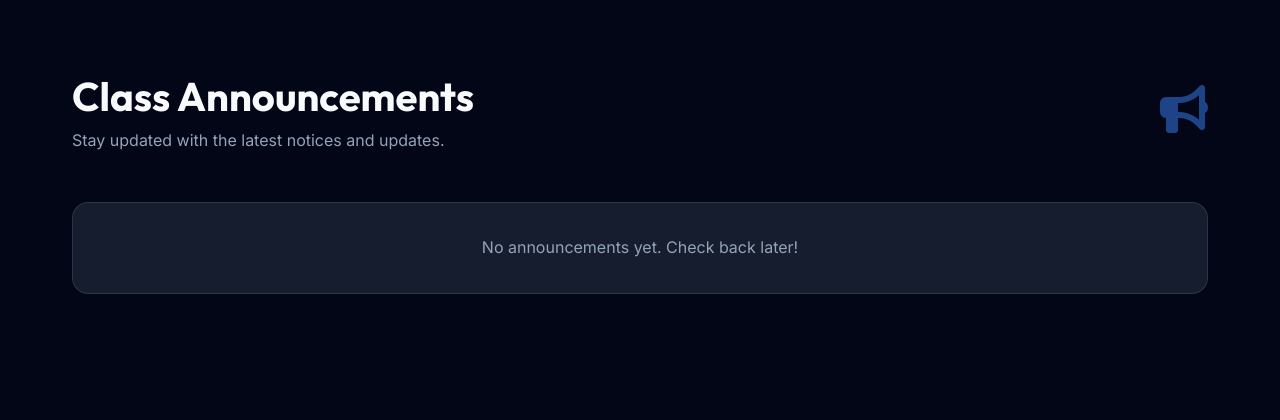
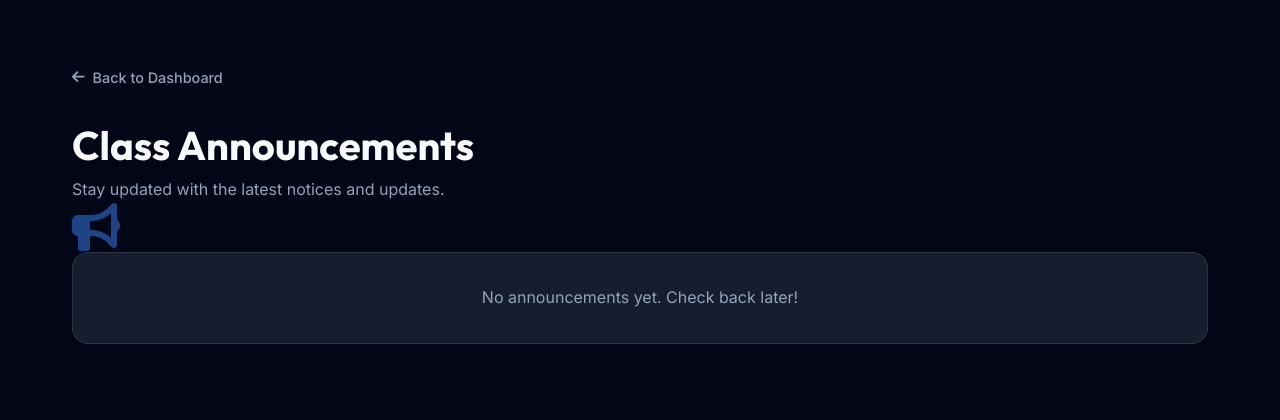
Before and after one commit to Yasir-Ismail/Class-Hub, a PHP site: page /announcements.php in a window 1280 px wide. Shown: the part 71-491 px from the top of the page. Run offline with PHP 8.4, Linux system fonts and the light colour scheme; a user stored in the database is signed in; data that the repository does not hold is empty.

Commit message:
Update announcements.php

```diff
--- a/New folder/announcements.php
+++ b/New folder/announcements.php
@@ -8,7 +8,9 @@ $announcements = $stmt->fetchAll();
 ?>
 
 <section style="padding: 4rem 0;">
-    <div style="display: flex; justify-content: space-between; align-items: center; margin-bottom: 3rem;">
+        <a href="index.php" style="display: inline-flex; align-items: center; gap: 0.5rem; color: var(--text-muted); margin-bottom: 1.5rem; font-size: 0.9rem; font-weight: 500;" class="back-link">
+            <i class="fas fa-arrow-left"></i> Back to Dashboard
+        </a>
         <div>
             <h1 style="font-size: 2.5rem;">Class Announcements</h1>
             <p style="color: var(--text-muted);">Stay updated with the latest notices and updates.</p>
```
